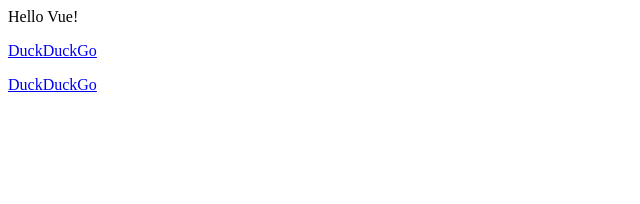
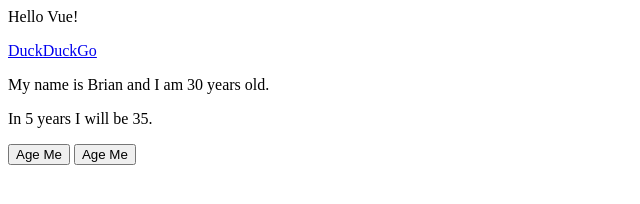
Before and after one commit to ALink2ThePast/learn-vue, a plain HTML site: page index.html in a window 1280 px wide. Shown: the whole page, without its empty margins (0-640 px from the left). Drawn offline with nearby package versions, Linux system fonts and the light colour scheme.

Commit message:
Methods and Event Handling

```diff
--- a/app.js
+++ b/app.js
@@ -1,7 +1,17 @@
 new Vue ({
   el: '#app',
   data: {
+    name: 'Brian',
+    age: 30,
     text: 'Hello Vue!',
     linkTo: 'https://www.duckduckgo.com',
   },
+  methods: {
+    addToAge: function(n) {
+      return this.age + n;
+    },
+    increaseAge: function() {
+      this.age++;
+    },
+  }
 });
--- a/index.html
+++ b/index.html
@@ -4,12 +4,16 @@
   <p>{{ text }}</p>
 
   <p>
-    <a v-bind:href="linkTo" target="_blank">DuckDuckGo</a>
+    <a :href="linkTo" target="_blank">DuckDuckGo</a>
   </p>
 
-  <p>
-    <a :href="linkTo" target="_blank">DuckDuckGo</a>
-  </p>
+  <p>My name is {{ name }} and I am {{ age }} years old.</p>
+
+  <p>In 5 years I will be {{ addToAge(5) }}.</p>
+
+  <button v-on:click="increaseAge">Age Me</button>
+
+  <button @click="age++">Age Me</button>
 </div>
 
 <script src="app.js"></script>
```
